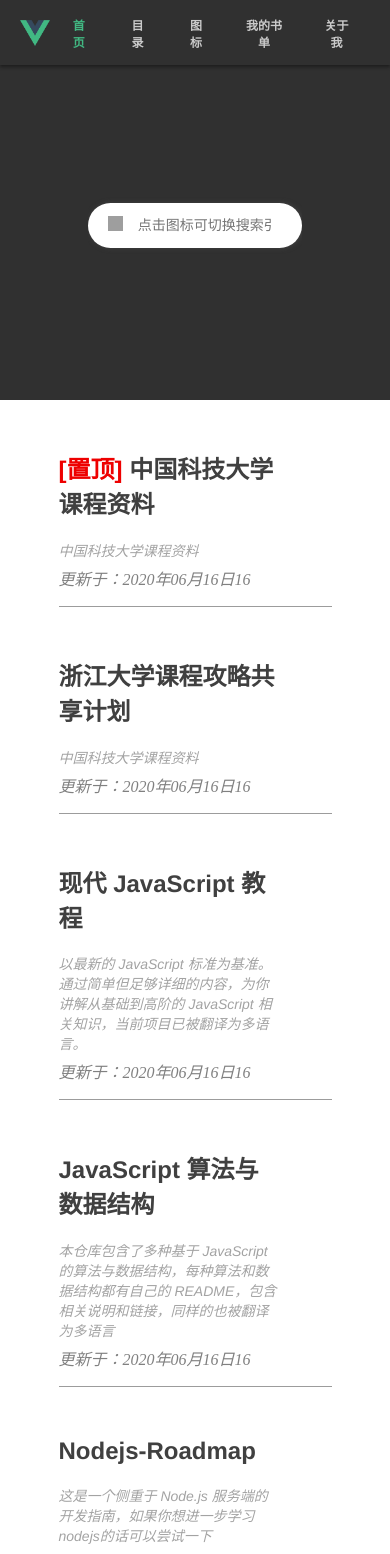
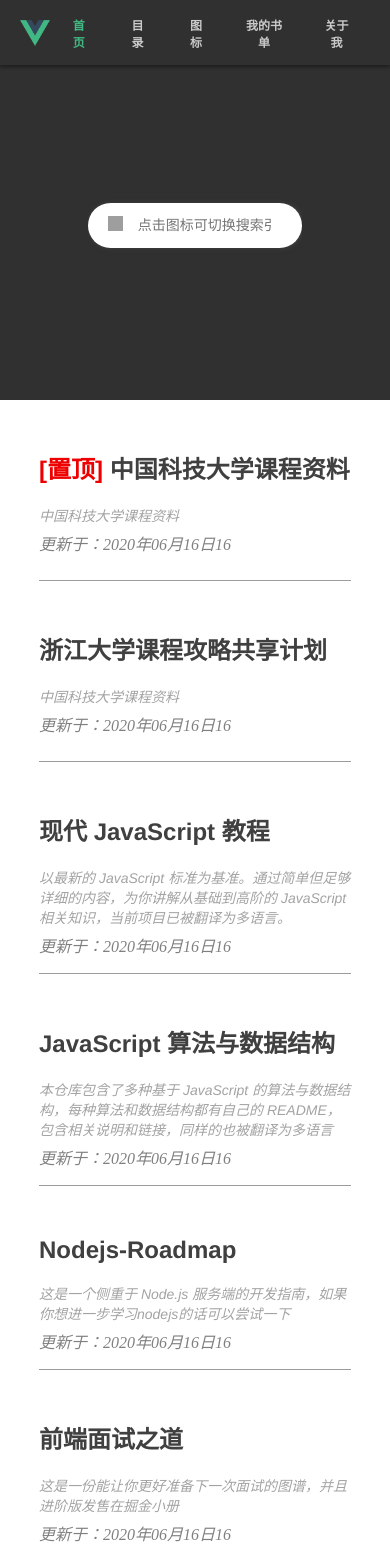
Before and after one commit to glong300/personalblog, a Vue app: page / in a window 390 px wide. Shown: the top 1554 px of the page. Built offline with nearby package versions, Linux system fonts and the light colour scheme; grey boxes are pictures that could not be loaded.

Commit message:
更新 修改移动端显示内容宽度

```diff
--- a/src/components/NavBar/NavBar.vue
+++ b/src/components/NavBar/NavBar.vue
@@ -26,7 +26,7 @@
       </div>
       <div class="nav-mobile">
         <img src alt class="mobile-img" @click="showNav" />
-        <div :class="['mobile-link', changeIsShows]" @click="falseNav">
+        <div :style="{border: changeShowBorder}" :class="['mobile-link', changeIsShows]" @click="falseNav">
           <router-link :to="{name: 'Home'}">
             <!-- <i class="link-icon"></i> -->
             首页
@@ -58,12 +58,16 @@
   name: 'Header',
   data() {
     return {
-      isShow: false
+      isShow: false, // 移动端是否显示导航栏
+      showBorder: true // 移动端是否不显示导航栏边框
     }
   },
   computed: {
     changeIsShows() {
       return this.isShow ? 'isshow' : ''
+    },
+    changeShowBorder() {
+      return this.showBorder ? 'none' : ''
     }
   },
   methods: {
@@ -72,9 +76,19 @@
     },
     showNav() {
       this.isShow = !this.isShow
+      if (!this.isShow) {
+        setTimeout(() => {
+          this.showBorder = true
+        }, 390)
+      } else {
+        this.showBorder = false
+      }
     },
     falseNav() {
       this.isShow = false
+      setTimeout(() => {
+        this.showBorder = true
+      }, 390)
     }
   }
 }
@@ -145,11 +159,12 @@
   box-shadow: 0px 2px 3px #1d1d1d;
   border-top: 1px solid rgb(32, 32, 32);
   overflow: hidden;
-  transition: height .4s ease;
+  transition: height 0.4s ease;
 }
 
 .nav-mobile .mobile-link.isshow {
   height: 280px;
+  /* border-top: 1px solid rgb(32, 32, 32); */
 }
 
 .nav-mobile .mobile-link a {
--- a/src/views/Archive/ArchiveCont.vue
+++ b/src/views/Archive/ArchiveCont.vue
@@ -119,6 +119,9 @@
   border-radius: 5px;
 }
 @media screen and (max-width: 900px) {
+  .warpper {
+    width: 80%;
+  }
   .warpper .war-content {
     width: 100%;
   }
--- a/src/views/Home/HomeContent.vue
+++ b/src/views/Home/HomeContent.vue
@@ -76,6 +76,7 @@
 }
 
 .container-content .cont-card a {
+  width: 80%;
   text-decoration: none;
   font-weight: 700;
   font-size: 30px;
@@ -85,14 +86,14 @@
 }
 
 .container-content .cont-card a .h2 {
-  width: 80%;
+  width: 100%;
   font-weight: 700;
   font-size: 1.5rem;
   color: #404040;
 }
 
 .container-content .cont-card a .content-txt {
-  width: 80%;
+  width: 100%;
   font-size: 14px;
   font-style: italic;
   color: #a3a3a3;
@@ -125,11 +126,18 @@
   border-radius: 5px;
 }
 @media screen and (max-width: 960px) {
+  .container {
+    width: 80%;
+  }
   .container-content {
     width: 100%;
   }
   .container-label {
     display: none;
   }
+  .container-content .cont-card a {
+    width: 100%;
+  }
+
 }
 </style>
```
Also changed, not shown: 18 other files (tests, documents, lock files or other folders).
